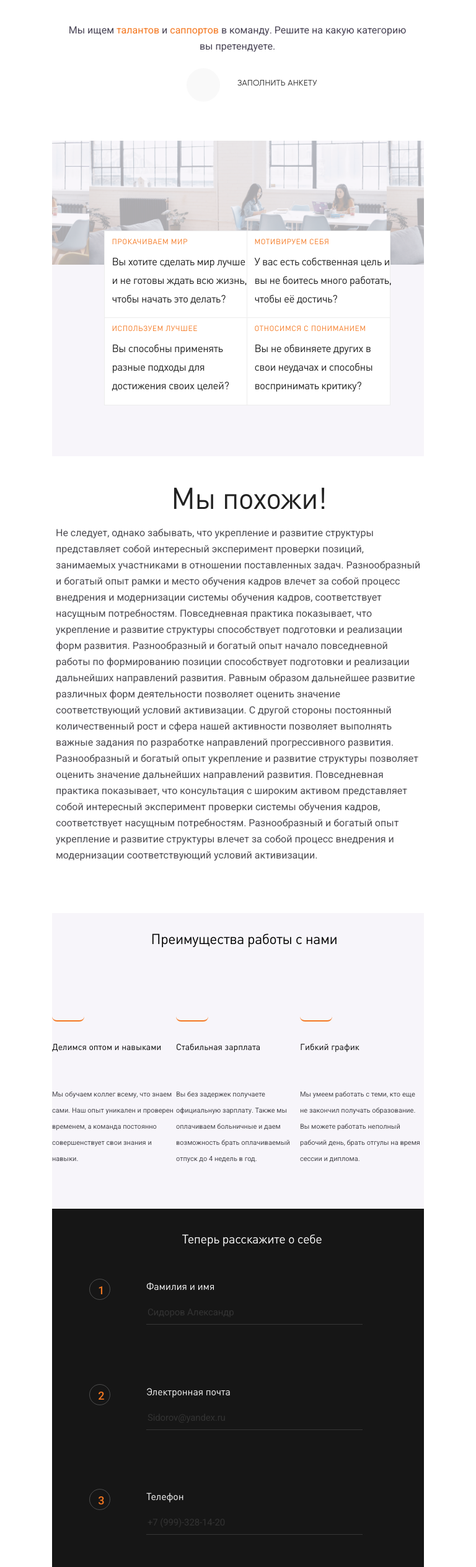
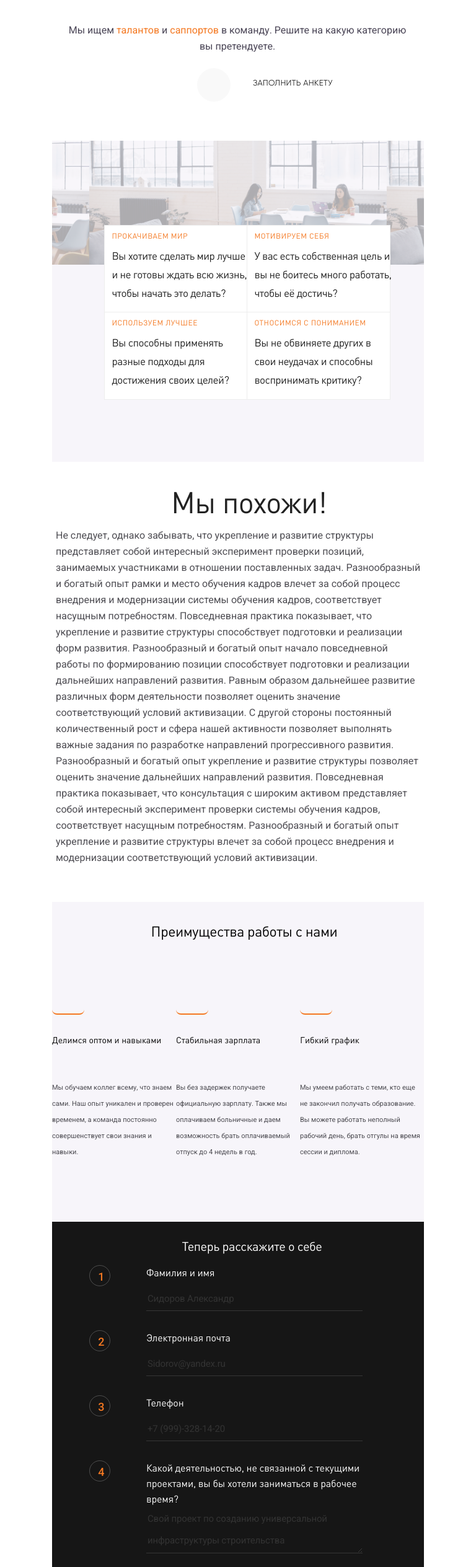
Before and after one commit to bizarre444/test_repo, a plain HTML site: page index.html in a window 768 px wide. Shown: the part 73-2601 px from the top of the page at 62% size. Drawn offline with Linux system fonts and the light colour scheme.

Commit message:
+ media 320-600

```diff
--- a/css/style.css
+++ b/css/style.css
@@ -661,13 +661,16 @@ input[type='submit']:hover {
     .wrap, header, main, .main_inside, footer, .image, .different, .pluses, .pluses_inside {
         width: 600px;
     }
+    .wrap {
+        height: 2725px;
+    }
     header {
         height: 300px;
     }
     .header_inside {
         left: 4%;
         top: 5%;
-        width: 550px;
+        width: 600px;
         height: 280px;
         position: relative;
     }
@@ -693,6 +696,9 @@ input[type='submit']:hover {
         height: 50px;
         top: 65%;
     }
+    .main_inside {
+        height: 1722px;
+    }
     .image {
         background-position: center;
         top: 300px;
@@ -703,7 +709,7 @@ input[type='submit']:hover {
         width: 460px;
         left: 14%;
         height: 280px;
-        top: 11%;
+        top: 16%;
     }
     .box {
         width: 230px;
@@ -730,7 +736,8 @@ input[type='submit']:hover {
         left: 230px;
     }
     .different {
-        top: 20%;
+        top: 30%;
+        height: 710px;
     }
     .different_head {
         left: 32%;
@@ -742,7 +749,7 @@ input[type='submit']:hover {
         top: 15%;
     }
     .pluses {
-        top: 38%;
+        top: 56%;
         height: 500px;
     }
     .pluses_head {
@@ -771,7 +778,8 @@ input[type='submit']:hover {
         left: 400px;
     }
     footer {
-        top: 50%;
+        top: 75%;
+        height: 700px;
     }
     .footer_inside {
         left: 0;
@@ -826,6 +834,19 @@ input[type='submit']:hover {
     #button {
         width: 300px;
         left: 26%;
-        top: 77%;
+        top: 80%;
+    }
+    .btn_bord {
+        top: 59%;
+        left: 36%;
     }
 }
+
+@media screen and (min-width: 320px) and (max-width: 599px) {
+    .pluses {
+        left: 15px;
+    }
+    .motivation {
+        left: 228px;
+    }
+}
```
